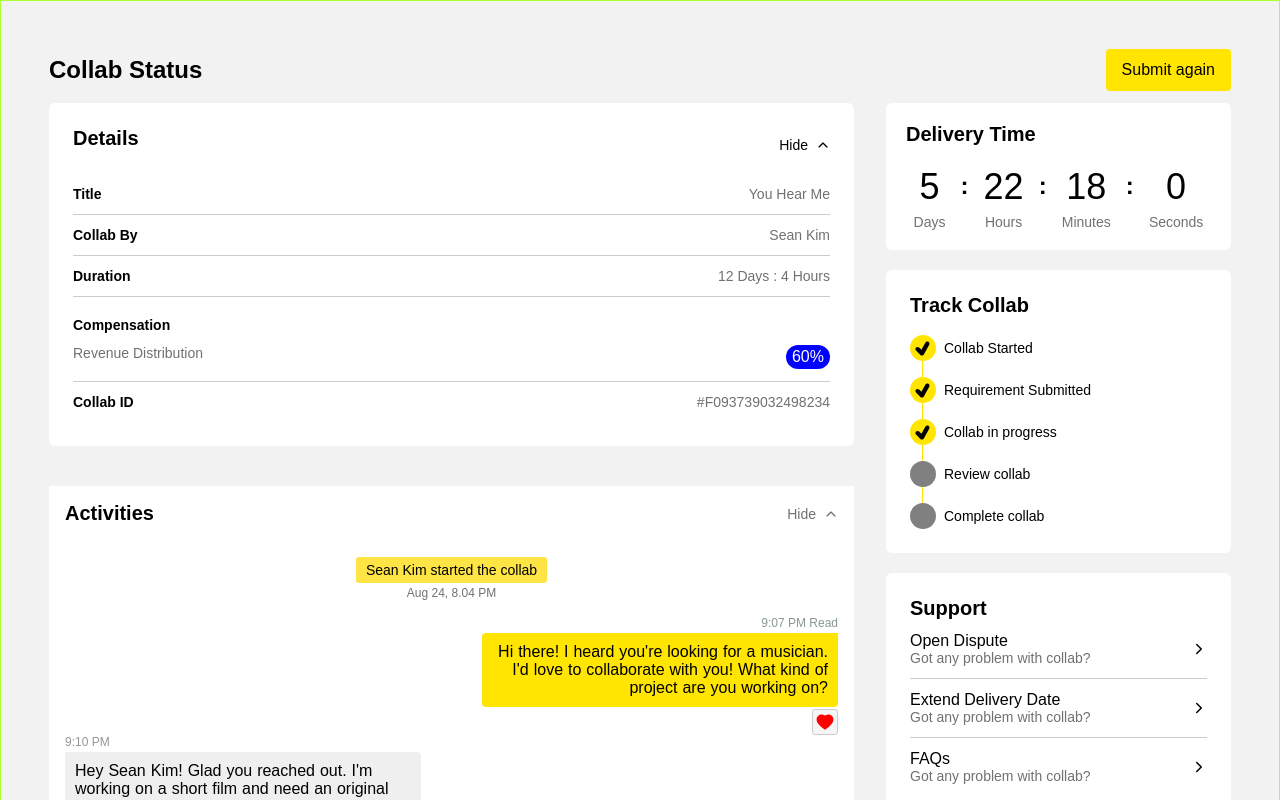
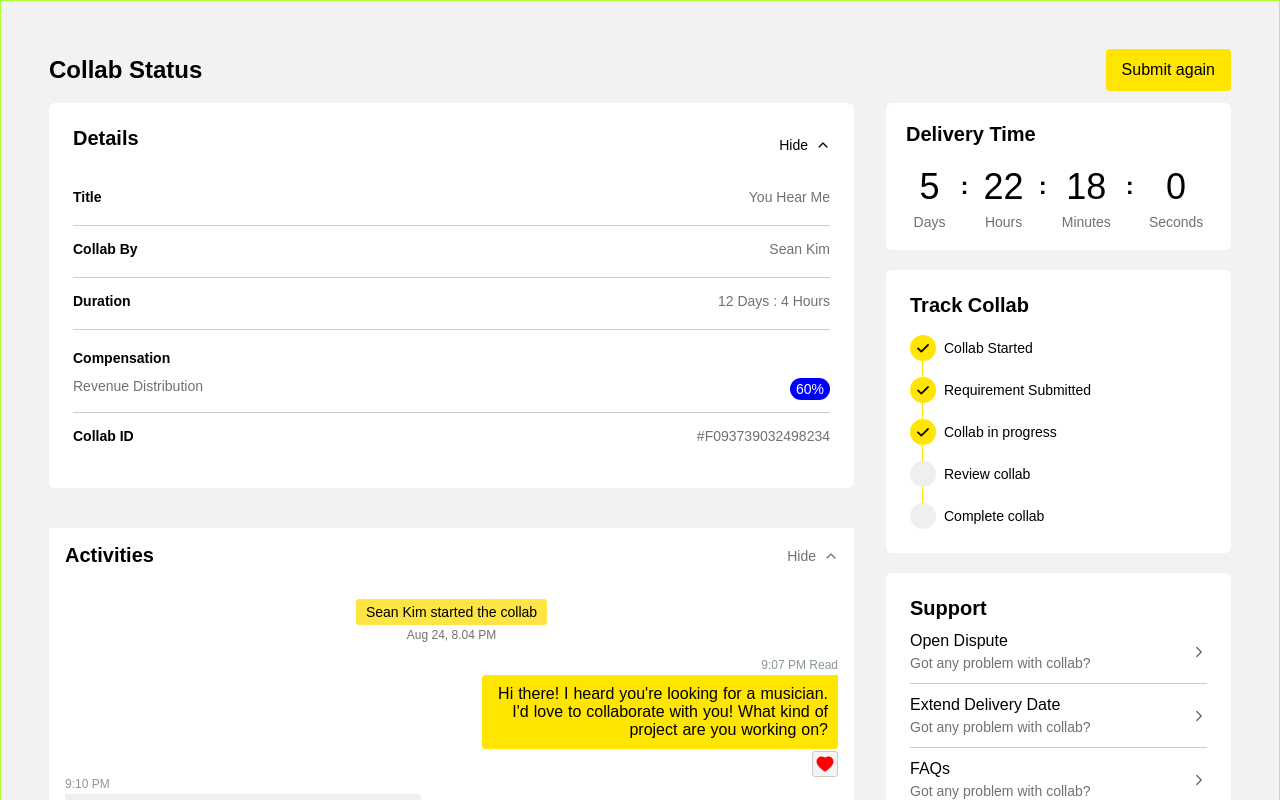
Before and after one commit to M-Abdullah-Bhatti/collabs, a React (Create React App) app: page / in a window 1280 px wide. Shown: the top 800 px of the page. Built offline with nearby package versions, Linux system fonts and the light colour scheme.

Commit message:
some changes

```diff
--- a/src/Components/Details/Details.css
+++ b/src/Components/Details/Details.css
@@ -25,7 +25,9 @@
   width: 100%;
   align-items: center;
   justify-content: space-between;
-  margin: 12px 0;
+  /* margin: 12px 0; */
+  margin-bottom: 20px;
+  margin-top: 15px;
 }
 
 .details-heading {
@@ -63,6 +65,7 @@
   padding: 3px 6px;
   border-radius: 12px;
   background-color: blue;
+  font-size: 14px;
 }
 
 .underline {
--- a/src/Components/Support/Support.css
+++ b/src/Components/Support/Support.css
@@ -21,6 +21,7 @@
   font-size: 16px;
   font-weight: 500;
   font-family: var(--font-gilroy-bold);
+  margin-bottom: 5px;
 }
 
 .support__value {
--- a/src/Components/Support/Support.jsx
+++ b/src/Components/Support/Support.jsx
@@ -1,9 +1,10 @@
 import React from "react";
-import './Support.css'
+import "./Support.css";
 import { IoIosArrowForward } from "react-icons/io";
 
 const Support = () => {
-  return <div className="support__container">
+  return (
+    <div className="support__container">
       <h2 className="support__heading">Support</h2>
       <div className="support__wrapper">
         <div className="support__row">
@@ -11,7 +12,7 @@ const Support = () => {
             <h3 className="support__label">Open Dispute</h3>
             <p className="support__value">Got any problem with collab?</p>
           </div>
-        <IoIosArrowForward />
+          <IoIosArrowForward color="#717171" />
         </div>
         <div className="underline"></div>
         <div className="support__row">
@@ -19,7 +20,7 @@ const Support = () => {
             <h3 className="support__label">Extend Delivery Date</h3>
             <p className="support__value">Got any problem with collab?</p>
           </div>
-        <IoIosArrowForward />
+          <IoIosArrowForward color="#717171" />
         </div>
         <div className="underline"></div>
         <div className="support__row">
@@ -27,10 +28,11 @@ const Support = () => {
             <h3 className="support__label">FAQs</h3>
             <p className="support__value">Got any problem with collab?</p>
           </div>
-        <IoIosArrowForward />
+          <IoIosArrowForward color="#717171" />
         </div>
       </div>
-  </div>;
+    </div>
+  );
 };
 
 export default Support;
--- a/src/Components/TrackCollab/TrackCollab.css
+++ b/src/Components/TrackCollab/TrackCollab.css
@@ -47,16 +47,20 @@
 }
 
 .active {
-  background-color: #FFE500;
+  background-color: #ffe500;
 }
 
 .inactive {
-  background-color: grey;
+  background-color: #efeff0;
 }
 
 .line {
-    background-color: #FFE500;
+  background-color: #ffe500;
   width: 1px;
   height: 16px;
   margin-left: 12px;
 }
+/*
+.track-status svg{
+
+} */
--- a/src/Components/TrackCollab/TrackCollab.jsx
+++ b/src/Components/TrackCollab/TrackCollab.jsx
@@ -1,28 +1,60 @@
 import React from "react";
-import './TrackCollab.css';
+import "./TrackCollab.css";
 import { TiTick } from "react-icons/ti";
 
 const TrackCollab = () => {
-  const options = ['Collab Started', 'Requirement Submitted', 'Collab in progress', 'Review collab', 'Complete collab']
+  const options = [
+    "Collab Started",
+    "Requirement Submitted",
+    "Collab in progress",
+    "Review collab",
+    "Complete collab",
+  ];
 
-  return <div className="track__container">
+  return (
+    <div className="track__container">
       <h2 className="track__heading">Track Collab</h2>
       <div className="track-section">
         {options.map((option, index) => (
           <div key={index} className="track-option-container">
             <div className="track-option">
-            <div className={`track-status ${index < 3 ? 'active' : 'inactive'}`} style={{backgroungColor: `{index < 3 ? #fff : #000}` }}>
-              {index < 3 ? <TiTick /> : ''}
+              <div
+                className={`track-status ${index < 3 ? "active" : "inactive"}`}
+              >
+                {/* {index < 3 ? <TiTick /> : ""} */}
+                {index < 3 ? (
+                  <svg
+                    xmlns="http://www.w3.org/2000/svg"
+                    width="12"
+                    height="9"
+                    viewBox="0 0 12 9"
+                    fill="none"
+                  >
+                    <path
+                      d="M1 4.33333L4.33333 7.66667L11 1"
+                      stroke="black"
+                      stroke-opacity="0.95"
+                      stroke-width="1.8"
+                      stroke-linecap="round"
+                      stroke-linejoin="round"
+                    />
+                  </svg>
+                ) : (
+                  " "
+                )}
               </div>
               <p className="track__option">{option}</p>
             </div>
             {index < options.length - 1 && (
-            <div className={`line ${index < 3 ? 'active' : 'inactive'}`}></div>
+              <div
+                className={`line ${index < 3 ? "active" : "inactive"}`}
+              ></div>
             )}
           </div>
         ))}
       </div>
-  </div>;
+    </div>
+  );
 };
 
 export default TrackCollab;
```
Lines whose indentation alone changed are shown as unchanged.
